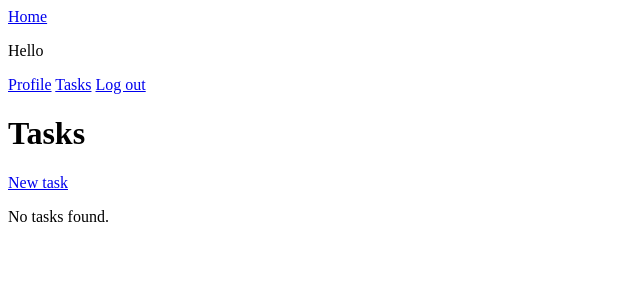
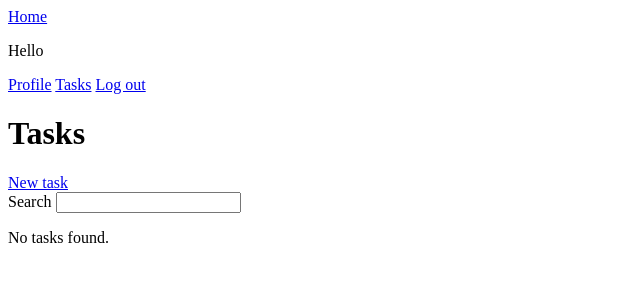
Before and after one commit to IbrahimTarabay/taskapp, a CodeIgniter 4 app: template app/Views/Tasks/index.php in a window 1280 px wide. Shown: the top 300 px of the page, without its empty margins (0-640 px from the left). Run offline with PHP 8.4 and a stand-in for CodeIgniter, Linux system fonts and the light colour scheme; the template is opened without the code that fills it, so the values that code supplies are empty; some libraries are stand-ins or nearby versions.

Commit message:
add a search input and make an ajax request to the search URL

```diff
--- a/app/Views/Tasks/index.php
+++ b/app/Views/Tasks/index.php
@@ -9,6 +9,11 @@
   <h1>Tasks</h1>
 
   <a href="<?= site_url("/tasks/new") ?>">New task</a>
+
+  <div>
+    <label for="query">Search</label>
+    <input name="query" id="query">
+  </div>
 
  <?php if ($tasks): ?>
   <ul>
@@ -29,4 +34,19 @@
 
  <script src="<?= site_url('/js/auto-complete.min.js') ?>"></script>
 
+ <script>
+   var searchUrl = "<?= site_url('/tasks/search?q=another') ?>";
+
+   document.getElementById('query').onclick = function(e){
+     var request = new XMLHttpRequest();
+     request.open('GET', searchUrl,true);
+     request.onload = function(){
+       console.log(this.response);
+       data = JSON.parse(this.response);
+       console.log(data);
+     };
+     request.send();
+   };
+ </script>
+
 <?= $this->endSection() ?>
```
